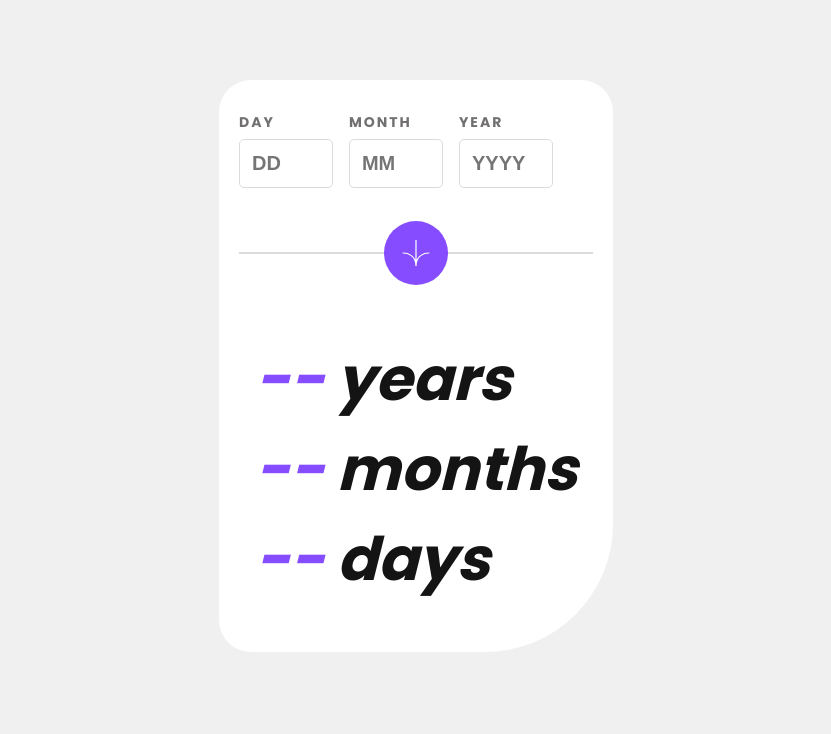
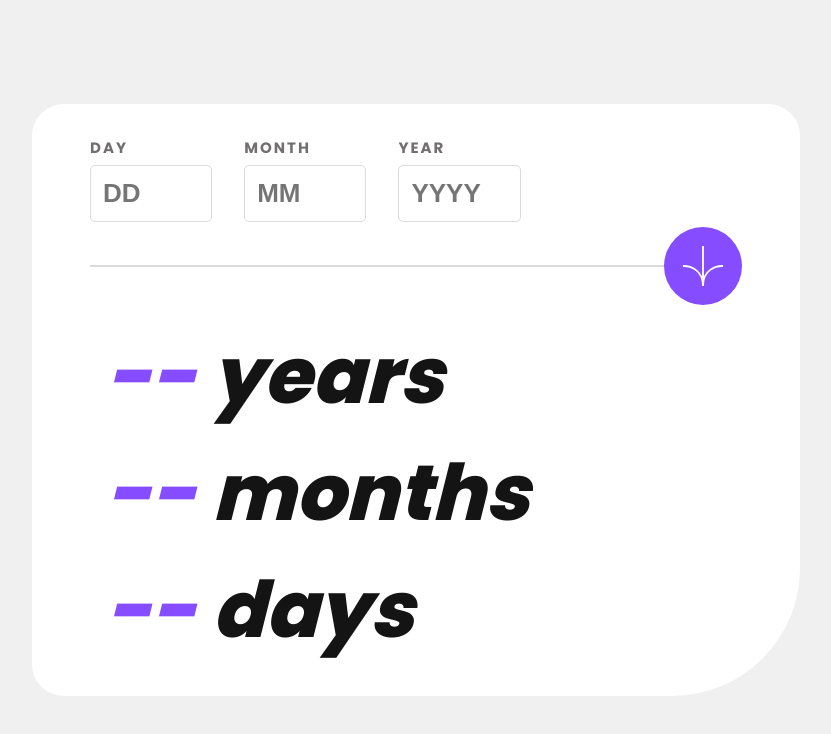
Before and after one commit to santosesantos/age-calculator-2077, a Next.js app: page / in a window 1280 px wide. Shown: the top 734 px of the page, without its empty margins (224-1055 px from the left). Built offline with nearby package versions, Linux system fonts and the light colour scheme.

Commit message:
feat: validations and responsiveness

```diff
--- a/src/components/Display.tsx
+++ b/src/components/Display.tsx
@@ -1,6 +1,5 @@
 import useAgeCalculator from "@/hooks/useAgeCalculator";
 import { useState, useEffect } from 'react';
-
 
 export default function Display() {
   const { inputDate } = useAgeCalculator();
@@ -11,12 +10,19 @@ export default function Display() {
   useEffect(() => {
     // Logic to calculate age
     const ageInMs = Date.now().valueOf() - inputDate.valueOf();
+
+    if (ageInMs > 0) {
       // Division to calculate the integer number of YEARS from milliseconds
       setAgeYears(Math.floor(ageInMs / 31556926000));
       // Division to calculate the integer number of MONTHS from the rest in milliseconds of years operation
       setAgeMonths(Math.floor((ageInMs % 31556926000) / 2629743833.3));
       // Division to calculate the integer number of DAYS from the rest in milliseconds of months operation
       setAgeDays(Math.floor(((ageInMs % 31556926000) % 2629743833.3) / 86400000));
+    } else {
+      setAgeYears(NaN);
+      setAgeMonths(NaN);
+      setAgeDays(NaN);
+    }
   }, [inputDate]);
 
   return (
--- a/src/components/Divider.tsx
+++ b/src/components/Divider.tsx
@@ -1,4 +1,8 @@
+import useAgeCalculator from "@/hooks/useAgeCalculator";
+
 export default function Divider() {
+  const { error } = useAgeCalculator();
+
   return (
     <div className="divider">
       <img src="/icon-arrow.svg" alt="Arrow" />
--- /dev/null
+++ b/src/components/ErrorDisplay.tsx
@@ -0,0 +1,11 @@
+import useAgeCalculator from "@/hooks/useAgeCalculator";
+
+export default function ErrorDisplay() {
+  const { error } = useAgeCalculator();
+
+  return (
+    <div className="error-display">
+      <h2>{error}</h2>
+    </div>
+  )
+}
--- a/src/components/Input.tsx
+++ b/src/components/Input.tsx
@@ -1,5 +1,6 @@
 import useAgeCalculator from '@/hooks/useAgeCalculator';
-import { useState } from 'react';
+import { useState, useEffect } from 'react';
+import ErrorDisplay from './ErrorDisplay';
 
 interface IProps {
   title: string;
@@ -10,46 +11,96 @@ interface IProps {
 
 export default function Input(props: IProps) {
   const [inputValue, setInputValue] = useState<Number>();
-  const { setDay, setMonth, setYear } = useAgeCalculator();
+  const { day, setDay, month, setMonth, year, setYear, error } = useAgeCalculator();
   const placeholders = new Map([
     ["day", "DD"],
     ["month", "MM"],
     ["year", "YYYY"]
   ]);
 
+  useEffect(() => {
+    switch (props.type) {
+      case "day":
+        setInputValue(day);
+        break;
+      case "month":
+        setInputValue(month);
+        break;
+      case "year":
+        setInputValue(year);
+        break;
+    }
+  }, [day, month, year]);
+
   function handleInput(evt: React.ChangeEvent<HTMLInputElement>) {
     const value = evt.target.value;
     if (value.length <= (props.digits ?? 4)) {
       const parsedValue = parseInt(value);
       let realValue;
+      let maximumDays;
+
       switch (props.type) {
         case "day":
-          realValue = parsedValue > 31 ? 31 : parsedValue;
-          setInputValue(realValue);
+          maximumDays = getMaximumDays();
+
+          realValue = parsedValue > maximumDays ? maximumDays : parsedValue;
           setDay(realValue);
           break;
         case "month":
           realValue = parsedValue > 12 ? 12 : parsedValue;
-          setInputValue(realValue);
           setMonth(realValue);
+          maximumDays = getMaximumDays();
+          if (day > maximumDays)
+            setDay(maximumDays);
           break;
         case "year":
-          setInputValue(parsedValue);
           setYear(parsedValue);
+          maximumDays = getMaximumDays();
+          if (day > maximumDays)
+            setDay(maximumDays);
           break;
       }
     }
   }
 
+  function getMaximumDays() {
+    const monthsWith31 = [0, 2, 4, 6, 7, 9, 11];
+    const monthsWith30 = [3, 5, 8, 10];
+    let maximumDays;
+
+    // Verification for the max value for day input according to the current month
+    if (monthsWith31.includes(month - 1))
+      maximumDays = 31;
+    else if (monthsWith30.includes(month - 1))
+      maximumDays = 30;
+    else { /* Verification if it is a leap year */
+      if (year % 4 === 0) {
+        if (year % 100 === 0) {
+          if (year % 400 === 0) {
+            maximumDays = 29;
+          } else
+            maximumDays = 28;
+        } else
+          maximumDays = 29;
+      } else
+        maximumDays = 28;
+    }
+
+    return maximumDays;
+  }
+
   return (
-    <div className="main-inputs">
+    <div className={`main-inputs ${!!error ? "error" : ""}`}>
       <label>{props.title}</label>
-      <input type="number" value={inputValue?.toString() || ""} placeholder={placeholders.get(props.type)}
+      <input type="number"
+        value={inputValue?.toString() || ""}
+        placeholder={placeholders.get(props.type)}
         onChange={evt => handleInput(evt)}
         onKeyDown={evt => {
           if (evt.key === '.')
             evt.preventDefault();
-        }} />
+        }}
+      />
     </div>
   );
 }
--- a/src/contexts/AgeCalculatorContext.tsx
+++ b/src/contexts/AgeCalculatorContext.tsx
@@ -4,10 +4,14 @@ import { useState, useEffect, createContext } from 'react';
 
 export const AgeCalculatorContext = createContext({
   inputDate: new Date(),
-  setInputDate: (value: Date) => {},
+  setInputDate: (value: Date) => { },
+  day: 0,
   setDay: (value: number) => { },
+  month: 0,
   setMonth: (value: number) => { },
-  setYear: (value: number) => { }
+  year: 0,
+  setYear: (value: number) => { },
+  error: ""
 });
 
 interface IProps {
@@ -19,16 +23,28 @@ export const AgeCalculatorProvider = ({ children }: IProps) => {
   const [month, setMonth] = useState<number>();
   const [year, setYear] = useState<number>();
   const [inputDate, setInputDate] = useState(new Date());
+  const [error, setError] = useState("");
 
   useEffect(() => {
     const newInputDate = new Date();
     newInputDate.setFullYear(year ?? NaN, ((month ?? NaN) - 1), day ?? NaN);
     setInputDate(newInputDate);
-    console.log(inputDate);
+
+    // Making sure the date isn't in the future
+    if ((Date.now().valueOf() - newInputDate.valueOf()) < 0)
+      setError("Must be in the past.");
+    else
+      setError("");
   }, [day, month, year]);
 
   return (
-    <AgeCalculatorContext.Provider value={{ inputDate, setInputDate, setDay, setMonth, setYear }}>
+    <AgeCalculatorContext.Provider
+      value={{
+        inputDate, setInputDate, day: (day ?? NaN), setDay,
+        month: (month ?? NaN), setMonth, year: (year ?? NaN), setYear,
+        error
+      }}
+    >
       {children}
     </AgeCalculatorContext.Provider>
   );
--- a/src/pages/index.tsx
+++ b/src/pages/index.tsx
@@ -4,6 +4,7 @@ import Input from "@/components/Input";
 import { Poppins } from "next/font/google";
 import { AgeCalculatorProvider } from "@/contexts/AgeCalculatorContext";
 import Head from "next/head";
+import ErrorDisplay from "@/components/ErrorDisplay";
 
 const poppins = Poppins({
   weight: ["400", "700", "800"],
@@ -12,7 +13,6 @@ const poppins = Poppins({
 });
 
 export default function Home() {
-
   return (
     <AgeCalculatorProvider>
       <Head>
@@ -24,6 +24,7 @@ export default function Home() {
           <Input title="MONTH" type="month" digits={2}/>
           <Input title="YEAR" type="year" />
         </div>
+        <ErrorDisplay />
         <Divider />
         <Display />
       </div>
--- a/src/styles/display.scss
+++ b/src/styles/display.scss
@@ -1,5 +1,4 @@
 .display {
-  font-weight: 800;
   font-style: italic;
   font-size: $fz-title-sm;
 
@@ -11,6 +10,7 @@
     display: flex;
     flex-wrap: nowrap;
     gap: .2em;
+    font-weight: 800;
 
     &::selection {
       background: $primary-color;
@@ -20,10 +20,15 @@
 
   span {
     color: $primary-color;
+    font-weight: 800;
 
     &::selection {
       background: $primary-color;
       color: $neutral-white;
     }
   }
+
+  @media (min-width: 600px) {
+    font-size: $fz-title;
+  }
 }
--- a/src/styles/divider.scss
+++ b/src/styles/divider.scss
@@ -1,5 +1,6 @@
 .divider {
   display: flex;
+  position: relative;
   flex-direction: column;
   justify-content: center;
 
@@ -8,7 +9,7 @@
     align-self: center;
 
     background-color: $primary-color;
-    object-fit: contain;
+    object-fit: scale-down;
 
     width: 2rem;
     height: 2rem;
@@ -25,4 +26,20 @@
   hr {
     border: 1px solid $neutral-gray;
   }
+
+  @media (min-width: 992px) {
+    img {
+      align-self: flex-end;
+
+      width: 2.3rem;
+      height: 2.3rem;
+    }
+  }
+
+  @media (min-width: 1200px) {
+    img {
+      width: 3rem;
+      height: 3rem;
+    }
+  }
 }
--- /dev/null
+++ b/src/styles/error-display.scss
@@ -0,0 +1,17 @@
+.error-display {
+  color: $secondary-color;
+  font-size: $fz-error-sm;
+  font-style: italic;
+
+  position: relative;
+  margin: -16px 0;
+
+  h2 {
+    font-weight: 400;
+  }
+
+  @media (min-width: 600px) {
+    font-size: $fz-error;
+    margin: 8px 0;
+  }
+}
--- a/src/styles/globals.scss
+++ b/src/styles/globals.scss
@@ -2,6 +2,7 @@
 @import "divider";
 @import "input";
 @import "display";
+@import "error-display";
 
 * {
   box-sizing: border-box;
@@ -12,7 +13,9 @@
 html,
 body {
   max-width: 100vw;
+  max-height: 100vh;
   overflow-x: hidden;
+  overflow-y: hidden;
   background-color: $neutral-off-white;
 
   font-family: inherit;
@@ -33,13 +36,38 @@ body {
   flex-direction: column;
   gap: 2rem;
 
-  margin-top: 10vh;
+  margin: 50% 0;
   padding: 32px 20px;
 
   overflow: hidden;
+
+  width: auto;
 }
 
 .inputs-container {
   display: flex;
   gap: 16px;
+
+  margin-bottom: -40px;
 }
+
+@media (min-width: 992px) {
+  .main-container {
+    gap: 1.3rem;
+
+    padding: 32px 58px;
+    padding-bottom: 12px;
+
+    width: 70vw;
+  }
+
+  .inputs-container {
+    gap: 32px;
+  }
+}
+
+@media (min-width: 1200px) {
+  .main-container {
+    width: 60vw;
+  }
+}
--- a/src/styles/input.scss
+++ b/src/styles/input.scss
@@ -47,4 +47,24 @@
     -moz-appearance: none;
     appearance: none;
   }
+
+  @media (min-width: 600px) {
+    label {
+      font-size: $fz-label;
+    }
+
+    input {
+      font-size: $fz-input;
+    }
+  }
 }
+
+.main-inputs.error {
+  label {
+    color: $secondary-color;
+  }
+
+  input {
+    border-color: $secondary-color;
+  }
+}
--- a/src/styles/variables.scss
+++ b/src/styles/variables.scss
@@ -1,10 +1,11 @@
-// @import url('https://fonts.googleapis.com/css2?family=Poppins:ital,wght@0,400;0,700;0,800;1,400;1,700;1,800&display=swap');
+$fz-input: 26px;
+$fz-label: 15px;
+$fz-error: 10px;
+$fz-title: 39px;
 
-$fz-input: 32px;
-$fz-label: 16px;
-$fz-title: 48px;
 $fz-input-sm: 20px;
 $fz-label-sm: 14px;
+$fz-error-sm: 8px;
 $fz-title-sm: 30px;
 
 $primary-color: #854dff;
```
Lines whose indentation alone changed are shown as unchanged.
